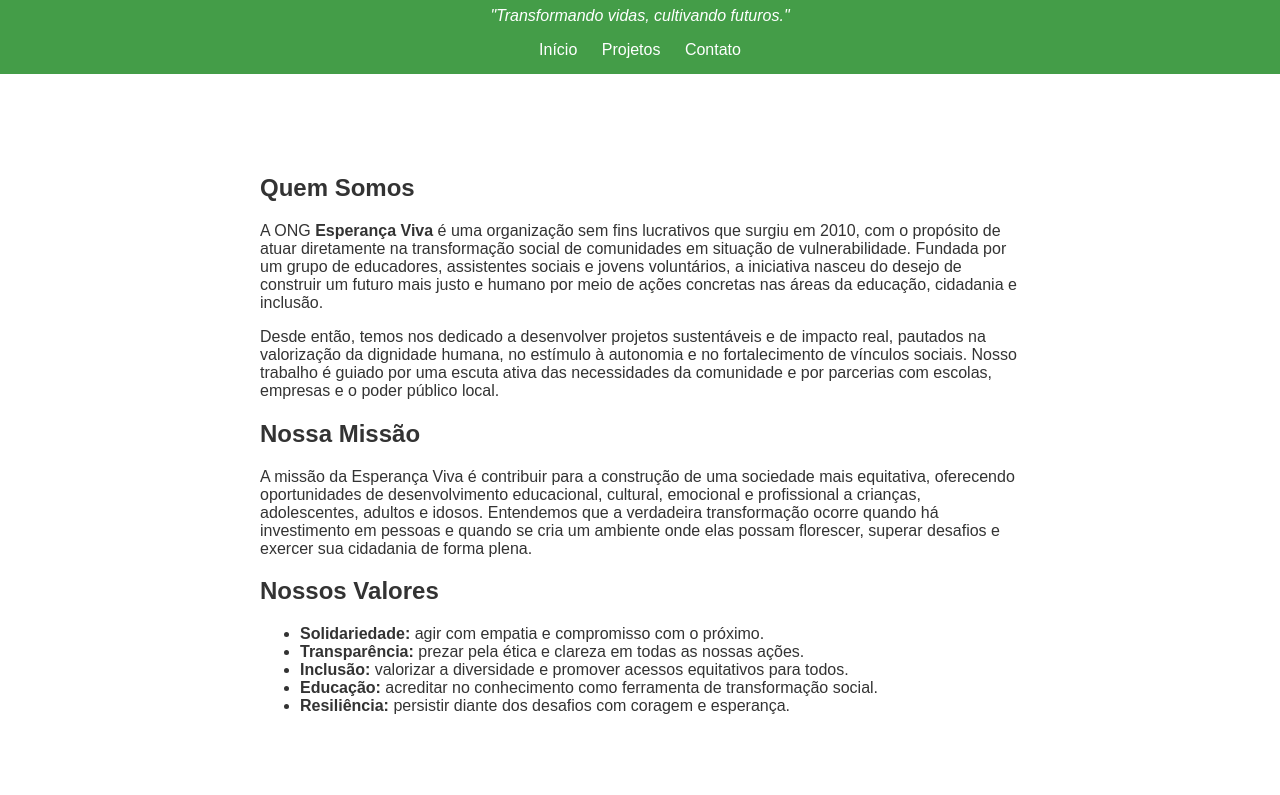
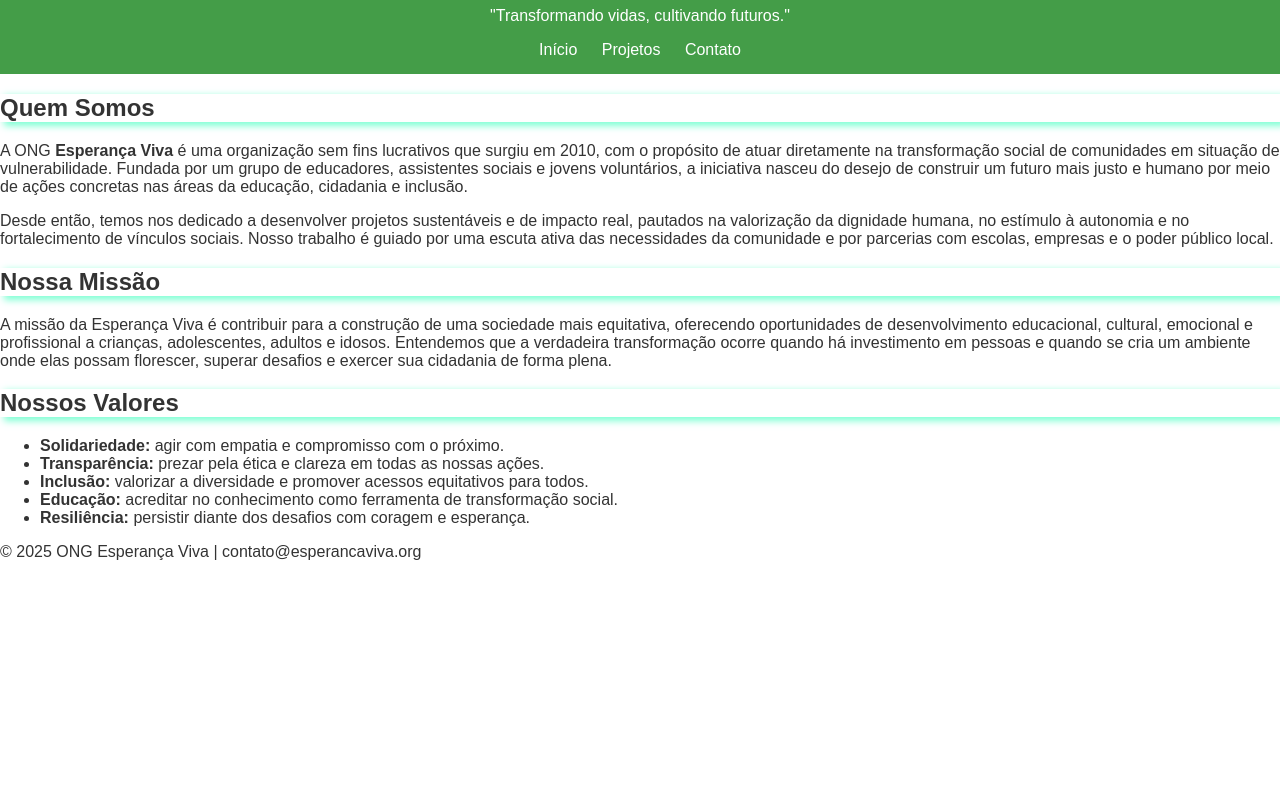
Before and after one commit to ArthurLaplechade/Siteong2, a plain HTML site: page index.html in a window 1280 px wide. Shown: the part 89-884 px from the top of the page. After the commit the page ends 800 px from the top, so only its background shows below. Drawn offline with Linux system fonts and the light colour scheme.

Commit message:
Add files via upload

```diff
--- a/style.css
+++ b/style.css
@@ -33,6 +33,11 @@ nav a:hover {
   text-decoration: underline;
   color: #cce7cc;
 }
+    h1, h2,h3,h4, h5,h6 {
+    color: var(--cor-secundaria);
+    font-weight: 700;
+
+        box-shadow: 5px 3px 7px 1px aquamarine;
 
 .slogan {
   font-size: 1em;
```
